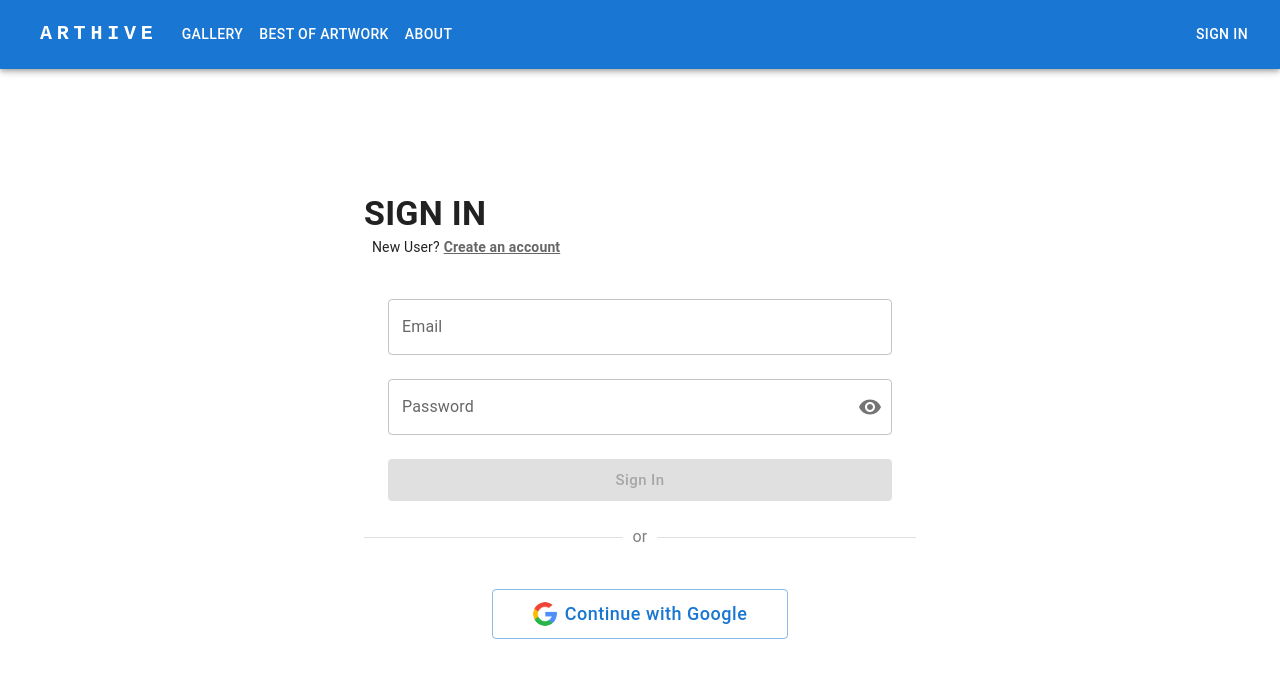
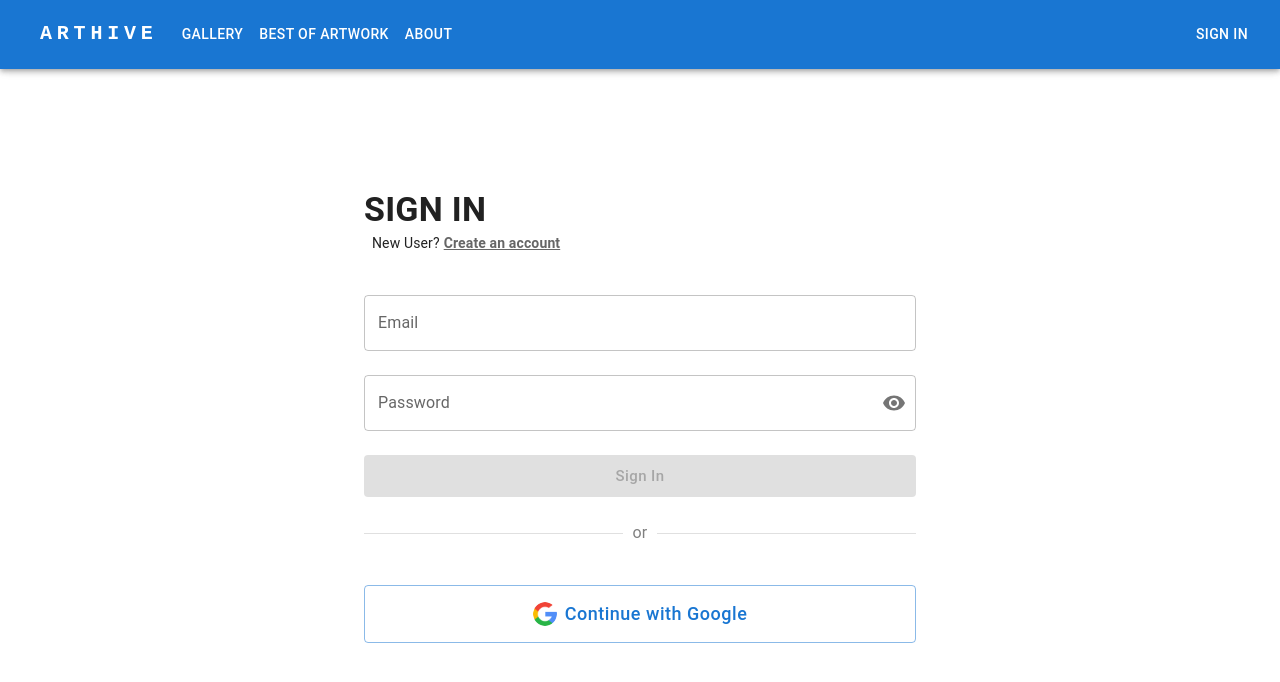
Before and after one commit to Code-the-Dream-School/jj-practicum-team-4-front, a React (Vite) app: page /sign-in in a window 1280 px wide. Shown: the top 682 px of the page. Built offline with nearby package versions, Linux system fonts and the light colour scheme; some icons are missing.

Commit message:
Fix: align  items together.

```diff
--- a/src/components/Form/AuthForm.jsx
+++ b/src/components/Form/AuthForm.jsx
@@ -80,7 +80,6 @@ function AuthForm() {
             onSubmit={handleAuthSubmit}
             component="form"
             sx={{
-              px: 3,
               pb: 3,
               display: "flex",
               flexDirection: "column",
@@ -134,10 +133,15 @@ function AuthForm() {
             </Button>
           </Box>
           <Divider sx={{ color: "grey" }}>or</Divider>
-          <Box sx={{ mt: 5, justifySelf: "center" }}>
+          <Box sx={{ mt: 5, justifySelf: "center", width: "100%" }}>
             <Button
               variant="outlined"
-              sx={{ py: 1, px: 5, textTransform: "none", fontSize: 18 }}
+              sx={{
+                py: 1.5,
+                width: "100%",
+                textTransform: "none",
+                fontSize: 18,
+              }}
               onClick={handleGoogleLogin}
             >
               <Avatar
```
